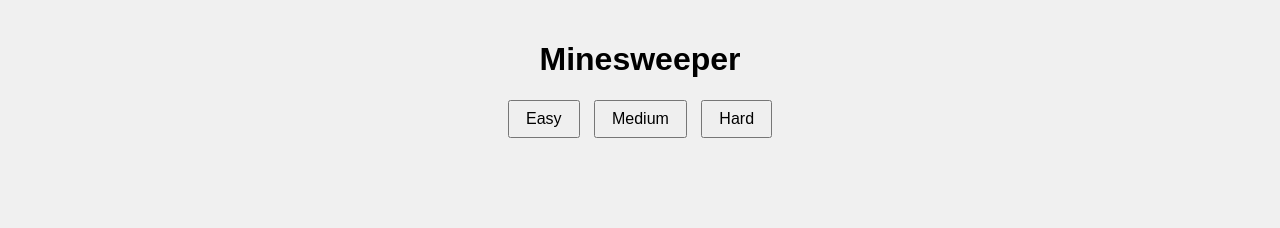
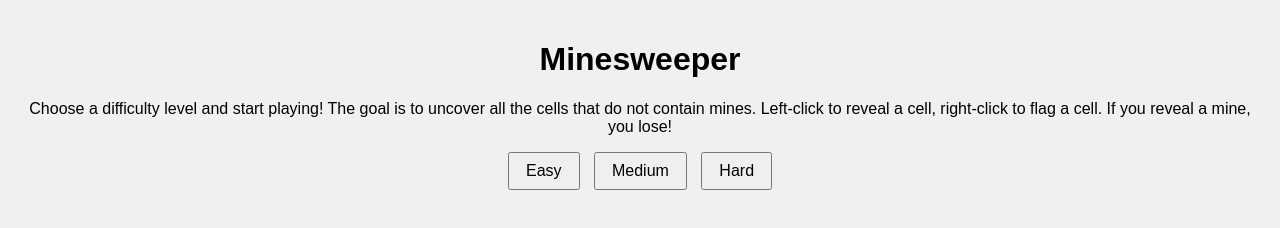
Before and after one commit to esimmons1/Minesweeper, a plain HTML site: page index.html in a window 1280 px wide. Drawn offline with Linux system fonts and the light colour scheme.

Commit message:
Update index.html
adding guide

```diff
--- a/index.html
+++ b/index.html
@@ -7,11 +7,14 @@
   <link rel="stylesheet" href="style.css" />
 </head>
 <body>
-  <h1>Minesweeper</h1>
-  <div id="controls">
-    <button onclick="startGame('easy')">Easy</button>
-    <button onclick="startGame('medium')">Medium</button>
-    <button onclick="startGame('hard')">Hard</button>
+  <div id="intro">
+    <h1>Minesweeper</h1>
+    <p>Choose a difficulty level and start playing! The goal is to uncover all the cells that do not contain mines. Left-click to reveal a cell, right-click to flag a cell. If you reveal a mine, you lose!</p>
+    <div id="controls">
+      <button onclick="startGame('easy')">Easy</button>
+      <button onclick="startGame('medium')">Medium</button>
+      <button onclick="startGame('hard')">Hard</button>
+    </div>
   </div>
   <div id="game"></div>
   <script src="script.js"></script>
```
